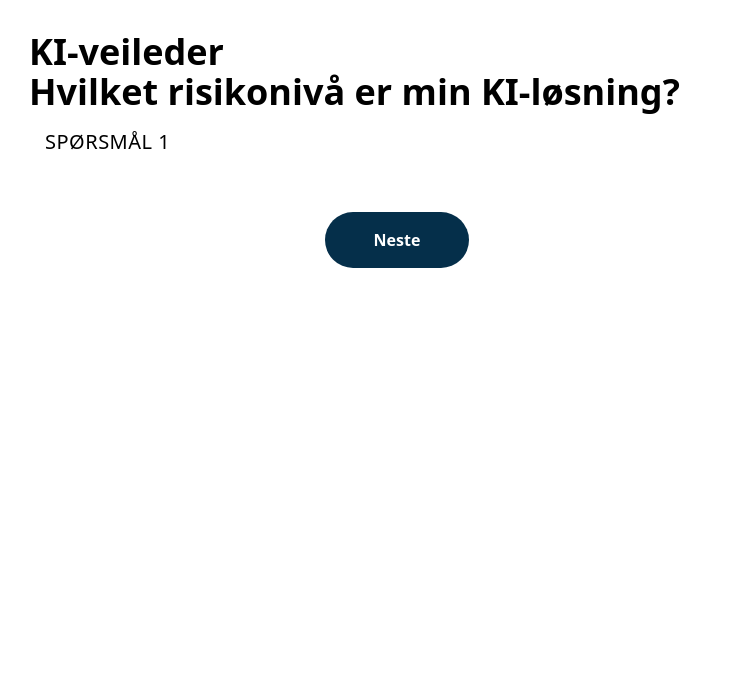
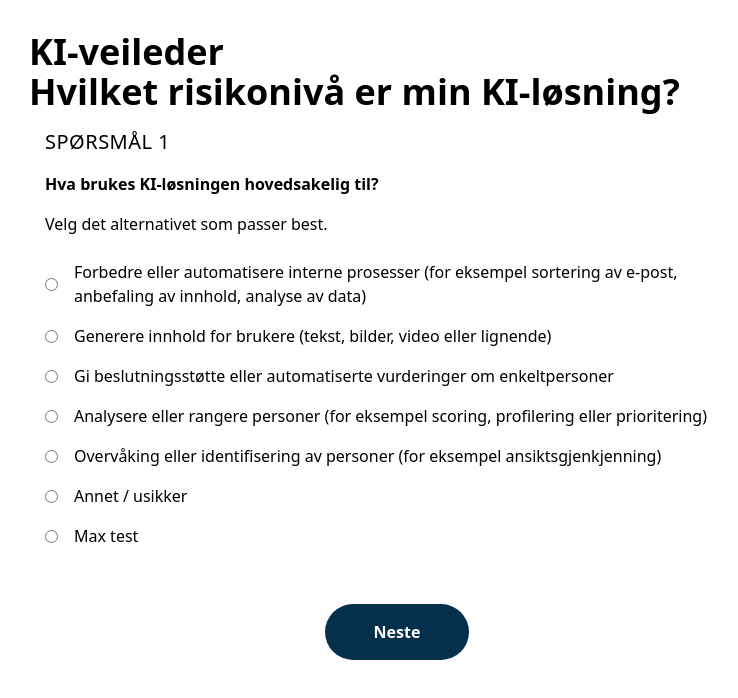
Before and after one commit to espenraugstad/ki-veileder, a React (Vite) app: page / in a window 1280 px wide. Both pictures are taken after a click on the button "Start veilderen". Shown: the top 698 px of the page, without its empty margins (243-981 px from the left). Built offline with nearby package versions, Linux system fonts and the light colour scheme.

Commit message:
Questions with options are now shown along with a handler to deal with selected options

```diff
--- a/src/App.tsx
+++ b/src/App.tsx
@@ -1,6 +1,6 @@
 import './App.css'
 
-import { useState } from 'react';
+import { useState, type ChangeEvent } from 'react';
 
 import questions from "./data/questions.json";
 
@@ -24,6 +24,10 @@ function App() {
 
   }
 
+  const handleSelection = (event: ChangeEvent<HTMLInputElement>) => {
+    console.log(event.target);
+  }
+
   if (currentQuestion === -1) {
     return (
       <Main>
@@ -34,7 +38,7 @@ function App() {
   } else if (currentQuestion < questions.question.length) {
     return (
       <Main>
-        <DisplayQuestion question={questions.question[currentQuestion]}/>
+        <DisplayQuestion question={questions.question[currentQuestion]} handleSelection={handleSelection}/>
         <Button clickhandler={handleClick} text="Neste" />
       </Main>
 
--- a/src/components/DisplayQuestion.tsx
+++ b/src/components/DisplayQuestion.tsx
@@ -1,10 +1,31 @@
-import type { Question } from "../types";
+import type { ChangeEvent } from "react";
+import type { Question, QuestionOption } from "../types";
 
 
-export function DisplayQuestion({ question }: { question: Question}) {
+export function DisplayQuestion({ question, handleSelection }: { question: Question, handleSelection: (event: ChangeEvent<HTMLInputElement>) => void }) {
     return (
         <div className="my-4 px-4 w-full">
             <h2 className="text-xl tracking-wide mb-2">SPØRSMÅL {question.number}</h2>
+            <p className="font-semibold my-4">{question.text}</p>
+            {question.instruction ? <p className="my-4">{question.instruction}</p> : ""}
+            {question.bullets ? <ul className="list-disc list-outside px-4 leading-8">{
+                question.bullets.map((bullet: string) => <li key={bullet}>{bullet}</li>)
+            }</ul> : ""}
+
+            <div className="flex flex-col w-full items-start">
+                {question.options.map((option: QuestionOption) => (
+                    <div className="flex items-center gap-4 my-2" key={`q-${question.number}-${option.text}-${option.points}`}>
+                        <input
+                            id={`q-${question.number}-${option.text}`}
+                            type="radio"
+                            name={`q-${question.number}`}
+                            value={option.points}
+                            onChange={handleSelection}
+                        />
+                        <label htmlFor={`q-${question.number}-${option.text}`}>{option.text}</label>
+                    </div>
+                ))}
+            </div>
         </div>
     )
 }
```
